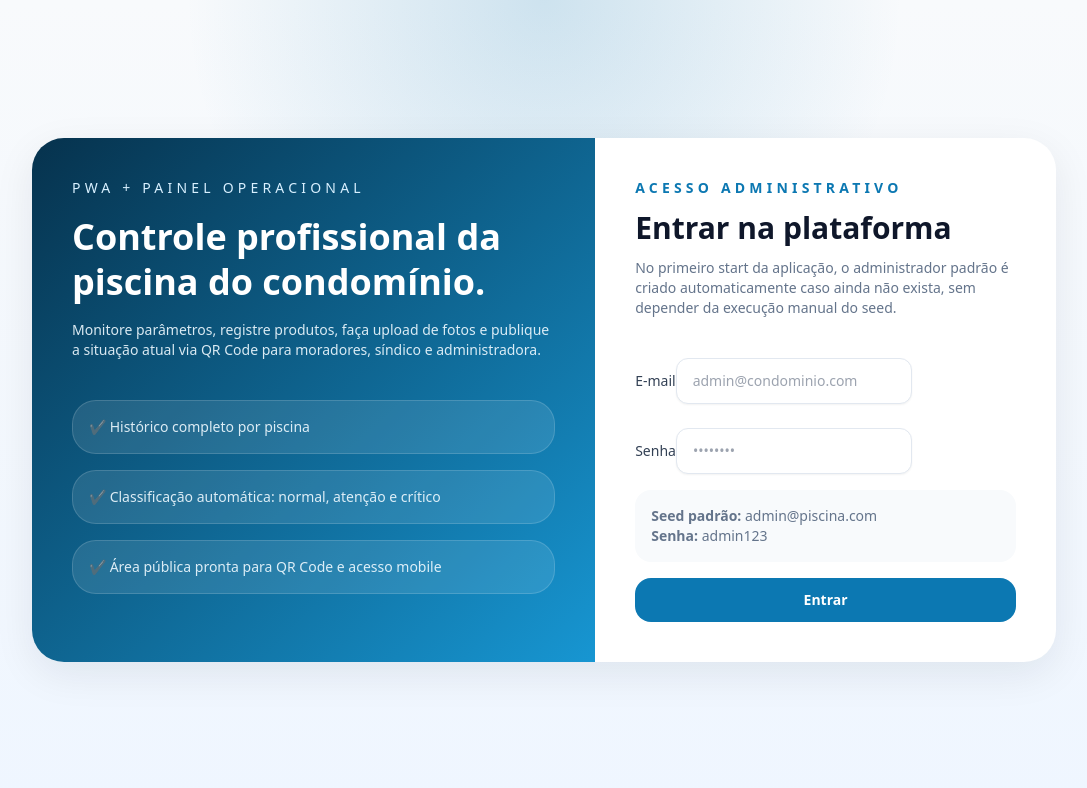
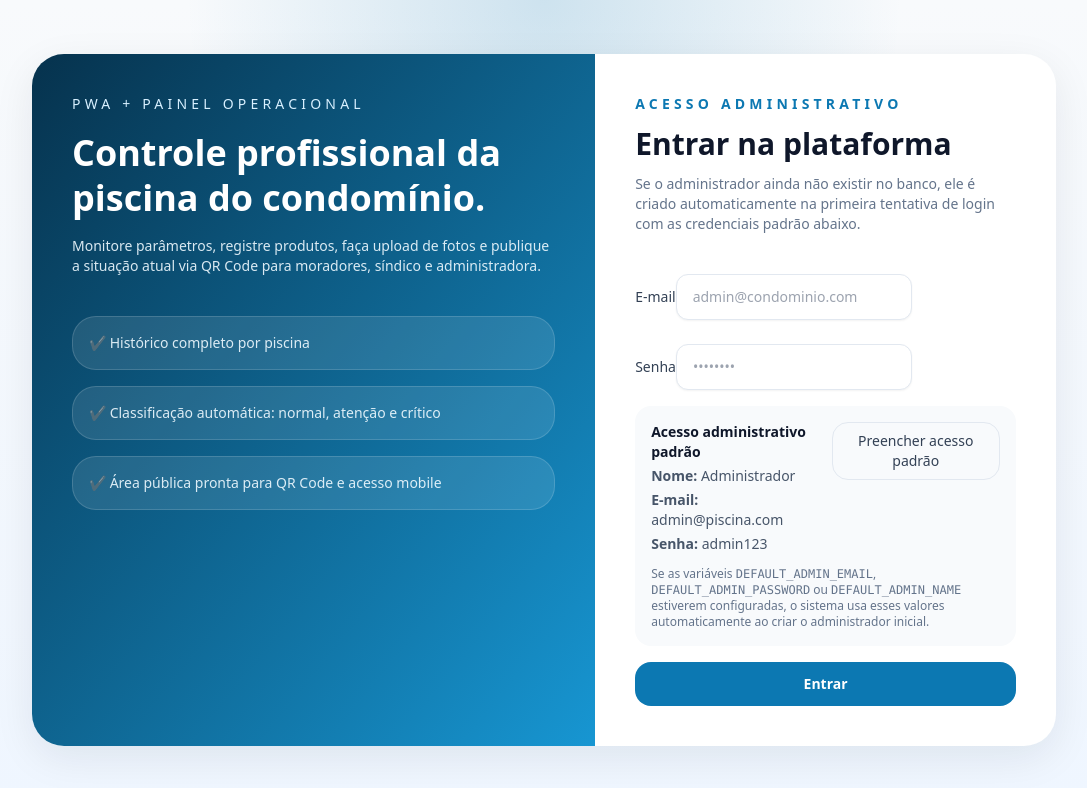
Before and after one commit to SamCherri/Controle-de-piscina, a Next.js app: page /login in a window 1280 px wide. Shown: the top 788 px of the page, without its empty margins (96-1183 px from the left). Built offline with nearby package versions, Linux system fonts and the light colour scheme.

Commit message:
Add resilient admin login bootstrap

```diff
--- a/app/(auth)/login/page.tsx
+++ b/app/(auth)/login/page.tsx
@@ -1,4 +1,5 @@
 import { LoginForm } from '@/components/forms/login-form';
+import { defaultAdminCredentials } from '@/lib/default-admin-config';
 
 export default function LoginPage() {
   return (
@@ -18,8 +19,8 @@ export default function LoginPage() {
           <div className="mx-auto max-w-md">
             <p className="text-sm font-semibold uppercase tracking-[0.3em] text-brand-600">Acesso administrativo</p>
             <h2 className="mt-3 text-3xl font-semibold text-slate-900">Entrar na plataforma</h2>
-            <p className="mt-3 text-sm text-slate-500">No primeiro start da aplicação, o administrador padrão é criado automaticamente caso ainda não exista, sem depender da execução manual do seed.</p>
-            <LoginForm />
+            <p className="mt-3 text-sm text-slate-500">Se o administrador ainda não existir no banco, ele é criado automaticamente na primeira tentativa de login com as credenciais padrão abaixo.</p>
+            <LoginForm defaultAdmin={defaultAdminCredentials} />
           </div>
         </section>
       </div>
--- a/components/forms/login-form.tsx
+++ b/components/forms/login-form.tsx
@@ -1,7 +1,14 @@
 'use client';
 
 import { useFormState, useFormStatus } from 'react-dom';
+import { useState } from 'react';
 import { loginAction } from '@/lib/actions';
+
+type DefaultAdminCredentials = {
+  email: string;
+  password: string;
+  name: string;
+};
 
 function SubmitButton() {
   const { pending } = useFormStatus();
@@ -12,23 +19,62 @@ function SubmitButton() {
   );
 }
 
-export function LoginForm() {
+export function LoginForm({ defaultAdmin }: { defaultAdmin: DefaultAdminCredentials }) {
   const [state, action] = useFormState(loginAction, {});
+  const [email, setEmail] = useState('');
+  const [password, setPassword] = useState('');
+
+  function fillDefaultCredentials() {
+    setEmail(defaultAdmin.email);
+    setPassword(defaultAdmin.password);
+  }
 
   return (
     <form action={action} className="mt-8 space-y-4">
       <div className="space-y-2">
         <label htmlFor="email">E-mail</label>
-        <input id="email" name="email" type="email" placeholder="admin@condominio.com" required />
+        <input
+          id="email"
+          name="email"
+          type="email"
+          placeholder="admin@condominio.com"
+          required
+          value={email}
+          onChange={event => setEmail(event.target.value)}
+        />
       </div>
       <div className="space-y-2">
         <label htmlFor="password">Senha</label>
-        <input id="password" name="password" type="password" placeholder="••••••••" required />
+        <input
+          id="password"
+          name="password"
+          type="password"
+          placeholder="••••••••"
+          required
+          value={password}
+          onChange={event => setPassword(event.target.value)}
+        />
       </div>
       {state.error ? <p className="rounded-2xl bg-rose-50 px-4 py-3 text-sm text-rose-700">{state.error}</p> : null}
-      <div className="rounded-2xl bg-slate-50 p-4 text-sm text-slate-500">
-        <p><strong>Seed padrão:</strong> admin@piscina.com</p>
-        <p><strong>Senha:</strong> admin123</p>
+      <div className="rounded-2xl bg-slate-50 p-4 text-sm text-slate-600">
+        <div className="flex flex-col gap-3 sm:flex-row sm:items-start sm:justify-between">
+          <div className="space-y-1">
+            <p className="font-semibold text-slate-900">Acesso administrativo padrão</p>
+            <p><strong>Nome:</strong> {defaultAdmin.name}</p>
+            <p><strong>E-mail:</strong> {defaultAdmin.email}</p>
+            <p><strong>Senha:</strong> {defaultAdmin.password}</p>
+          </div>
+          <button
+            type="button"
+            onClick={fillDefaultCredentials}
+            className="inline-flex items-center justify-center rounded-2xl border border-slate-200 px-4 py-2 text-sm font-medium text-slate-700 transition hover:border-brand-300 hover:text-brand-700"
+          >
+            Preencher acesso padrão
+          </button>
+        </div>
+        <p className="mt-3 text-xs text-slate-500">
+          Se as variáveis <code>DEFAULT_ADMIN_EMAIL</code>, <code>DEFAULT_ADMIN_PASSWORD</code> ou <code>DEFAULT_ADMIN_NAME</code> estiverem configuradas, o sistema usa esses valores automaticamente ao criar o administrador inicial.
+        </p>
       </div>
       <SubmitButton />
     </form>
--- a/lib/auth.ts
+++ b/lib/auth.ts
@@ -1,10 +1,14 @@
 import { redirect } from 'next/navigation';
 import { prisma } from '@/lib/db';
 import { verifyPassword } from '@/lib/password';
+import { ensureDefaultAdminUser } from '@/lib/default-admin';
 import { clearSession, getSession } from '@/lib/session';
 
 export async function authenticateUser(email: string, password: string) {
-  const user = await prisma.adminUser.findUnique({ where: { email } });
+  await ensureDefaultAdminUser();
+
+  const normalizedEmail = email.trim().toLowerCase();
+  const user = await prisma.adminUser.findUnique({ where: { email: normalizedEmail } });
   if (!user) {
     return null;
   }
--- /dev/null
+++ b/lib/default-admin-config.ts
@@ -0,0 +1,5 @@
+export const defaultAdminCredentials = {
+  email: process.env.DEFAULT_ADMIN_EMAIL?.trim().toLowerCase() || 'admin@piscina.com',
+  password: process.env.DEFAULT_ADMIN_PASSWORD?.trim() || 'admin123',
+  name: process.env.DEFAULT_ADMIN_NAME?.trim() || 'Administrador'
+};
--- a/lib/default-admin.ts
+++ b/lib/default-admin.ts
@@ -1,9 +1,6 @@
 import { prisma } from '@/lib/db';
 import { hashPassword } from '@/lib/password';
-
-const DEFAULT_ADMIN_EMAIL = 'admin@piscina.com';
-const DEFAULT_ADMIN_PASSWORD = 'admin123';
-const DEFAULT_ADMIN_NAME = 'Administrador';
+import { defaultAdminCredentials } from '@/lib/default-admin-config';
 
 declare global {
   var defaultAdminBootstrapPromise: Promise<void> | undefined;
@@ -11,7 +8,7 @@ declare global {
 
 async function createDefaultAdminUser() {
   const existingAdmin = await prisma.adminUser.findUnique({
-    where: { email: DEFAULT_ADMIN_EMAIL },
+    where: { email: defaultAdminCredentials.email },
     select: { id: true }
   });
 
@@ -19,14 +16,14 @@ async function createDefaultAdminUser() {
     return;
   }
 
-  const passwordHash = await hashPassword(DEFAULT_ADMIN_PASSWORD);
+  const passwordHash = await hashPassword(defaultAdminCredentials.password);
 
   await prisma.adminUser.upsert({
-    where: { email: DEFAULT_ADMIN_EMAIL },
+    where: { email: defaultAdminCredentials.email },
     update: {},
     create: {
-      email: DEFAULT_ADMIN_EMAIL,
-      name: DEFAULT_ADMIN_NAME,
+      email: defaultAdminCredentials.email,
+      name: defaultAdminCredentials.name,
       passwordHash
     }
   });
@@ -42,9 +39,3 @@ export async function ensureDefaultAdminUser() {
 
   await global.defaultAdminBootstrapPromise;
 }
-
-export const defaultAdminCredentials = {
-  email: DEFAULT_ADMIN_EMAIL,
-  password: DEFAULT_ADMIN_PASSWORD,
-  name: DEFAULT_ADMIN_NAME
-};
--- a/next.config.mjs
+++ b/next.config.mjs
@@ -1,5 +1,8 @@
 /** @type {import('next').NextConfig} */
 const nextConfig = {
+  experimental: {
+    instrumentationHook: true
+  },
   images: {
     remotePatterns: [],
     unoptimized: true
```
Also changed, not shown: prisma/seed.ts (+6 -5 lines), 2 other files (tests, documents, lock files or other folders).
